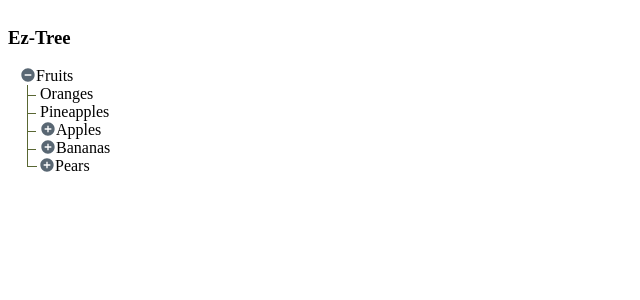
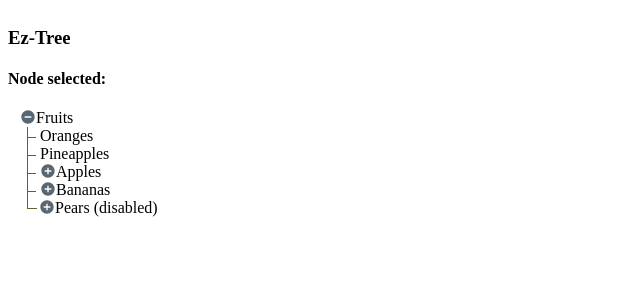
Before and after one commit to MrCandle/ez-tree, an Angular app: page / in a window 1280 px wide. Shown: the top 300 px of the page, without its empty margins (0-640 px from the left). Built offline with nearby package versions, Linux system fonts and the light colour scheme.

Commit message:
Node disabled

```diff
--- a/src/app/app.component.html
+++ b/src/app/app.component.html
@@ -1,6 +1,7 @@
 <div style="float: left; width: 50%;">
 
   <h3>Ez-Tree</h3>
+  <h4>Node selected: <strong>{{nodeSelect.Name}}</strong></h4>
   <ez-tree [tree]="tree" (onExpand)="nodeExpanded($event)" (onSelect)="nodeSelected($event)">
     <ng-template #nameTemplate let-node>
       <span>{{node.Name}}</span>
--- a/src/app/app.component.ts
+++ b/src/app/app.component.ts
@@ -11,30 +11,36 @@ import { Node } from './ez-tree/model/model';
 
 export class AppComponent implements OnInit {
 	tree: Node;
+	nodeSelect: Node = new Node();
 
 	ngOnInit() {
 		this.tree = {
 			Id: 1,
 			Name: 'Fruits',
+			isDisabled: false,
 			HasChildren: true,
 			Children: [{
 				Id: 2,
 				Name: 'Oranges',
+				isDisabled: false,
 				HasChildren: false,
 				Children: []
 			},
 			{
 				Id: 3,
 				Name: 'Pineapples',
+				isDisabled: false,
 				HasChildren: false,
 				Children: []
 			}, {
 				Id: 4,
 				Name: 'Apples',
+				isDisabled: false,
 				HasChildren: true,
 				Children: [{
 					Id: 7,
 					Name: 'Papa',
+					isDisabled: false,
 					HasChildren: true,
 					Children: []
 				}, {
@@ -44,6 +50,7 @@ export class AppComponent implements OnInit {
 					Children: [{
 						Id: 9,
 						Name: 'Rodri',
+						isDisabled: false,
 						HasChildren: true,
 						Children: []
 					}]
@@ -52,11 +59,13 @@ export class AppComponent implements OnInit {
 				Id: 5,
 				Name: 'Bananas',
 				HasChildren: true,
+				isDisabled: false,
 				Children: []
 			}, {
 				Id: 6,
-				Name: 'Pears',
+				Name: 'Pears (disabled)',
 				HasChildren: true,
+				isDisabled: true,
 				Children: []
 			}]
 		};
@@ -85,6 +94,6 @@ export class AppComponent implements OnInit {
 	}
 
 	nodeSelected(node: Node) {
-
+		this.nodeSelect = node;
 	}
 }
--- a/src/app/ez-tree/model/model.ts
+++ b/src/app/ez-tree/model/model.ts
@@ -5,6 +5,7 @@ export class Node {
 	Name: string;
 	Children: Node[] = [];
 	IsExpanded: boolean = false;
+	isDisabled: boolean = false;
 	HasChildren: boolean = false;
 	Parent: Node;
 	HasFocus: boolean = false;
@@ -21,6 +22,7 @@ export class Node {
 		this.HasChildren = node && node.HasChildren || false;
 		this.Parent = node && node.Parent || {};
 		this.IsExpanded = node && node.IsExpanded || false;
+		this.isDisabled = node && node.isDisabled && false;
 		this.HasFocus = node && node.HasFocus || false;
 		this.ChildIndex = node && node.ChildIndex || 0;
 		this.IsSelected = node && node.IsSelected || false;
--- a/src/app/ez-tree/node/node.component.ts
+++ b/src/app/ez-tree/node/node.component.ts
@@ -11,8 +11,10 @@ import { TreeService } from '../services/tree.service';
 			<div (click)="onToggle()" *ngIf="node.HasChildren && templates['toggleTemplate']">
 				<ng-container *ngIf="templates['toggleTemplate']" [ngTemplateOutlet]="templates['toggleTemplate']" [ngTemplateOutletContext]="{ $implicit: node, node: node }"></ng-container>
 			</div>
-			<span *ngIf="!templates['nameTemplate']">{{node.Name}}</span>
-			<ng-container *ngIf="templates['nameTemplate']" [ngTemplateOutlet]="templates['nameTemplate']" [ngTemplateOutletContext]="{ $implicit: node, node: node }"></ng-container>
+			<span *ngIf="!templates['nameTemplate']" (click)="onSelect()">{{node.Name}}</span>
+			<div (click)="onSelect()">
+				<ng-container *ngIf="templates['nameTemplate']" [ngTemplateOutlet]="templates['nameTemplate']" [ngTemplateOutletContext]="{ $implicit: node, node: node }"></ng-container>
+			</div>
 			<ul *ngIf="node.HasChildren && node.IsExpanded">
 				<span *ngIf="!node.Children.length && !templates['loadingTemplate']">Loading...</span>
 				<ng-container *ngIf="!node.Children.length && templates['loadingTemplate']" [ngTemplateOutlet]="templates['loadingTemplate']"></ng-container>
@@ -83,10 +85,6 @@ import { TreeService } from '../services/tree.service';
 			border-left: 1px solid #596733;
 			border-bottom: 1px solid #596733;
 		}
-
-		ez-node li:focus {
-			border: red 1px solid;
-		}
 	`]
 })
 export class NodeComponent implements OnInit {
@@ -129,8 +127,10 @@ export class NodeComponent implements OnInit {
 	}
 
 	onSelect() {
-		this.node.HasFocus = true;
-		this.treeService.nodeSelected.emit(this.node);
+		if (!this.node.isDisabled) {
+			this.node.HasFocus = true;
+			this.treeService.nodeSelected.emit(this.node);
+		}
 	}
 
 }
--- a/src/app/ez-tree/tree/tree.component.ts
+++ b/src/app/ez-tree/tree/tree.component.ts
@@ -161,8 +161,10 @@ export class TreeComponent implements OnInit, OnChanges, OnDestroy {
 	}
 
 	selectNode() {
-		this.focusedNode.IsSelected = true;
-		this.onSelect.emit(this.focusedNode);
+		if (!this.focusedNode.isDisabled) {
+			this.focusedNode.IsSelected = true;
+			this.onSelect.emit(this.focusedNode);
+		}
 	}
 
 	private focusParentSibling(node: Node) {
```
Also changed, not shown: 1 other file (tests, documents, lock files or other folders).
